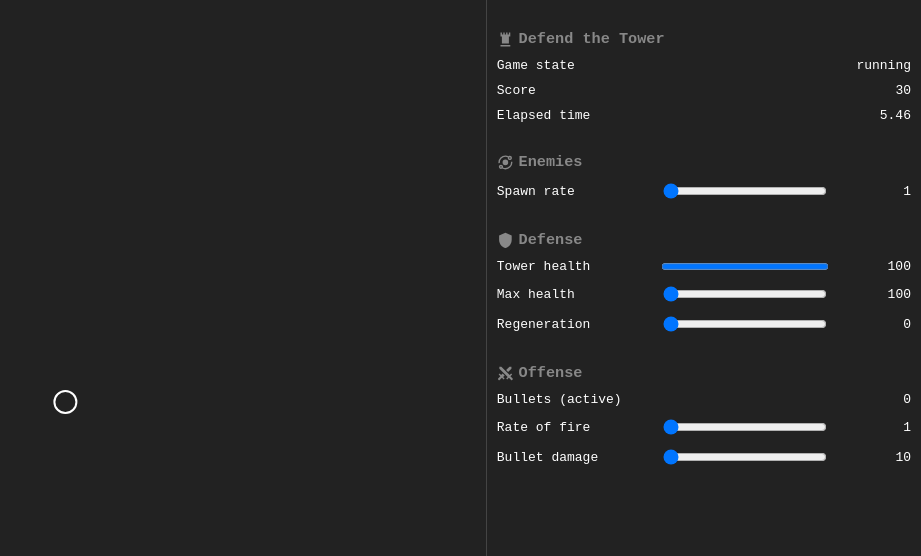
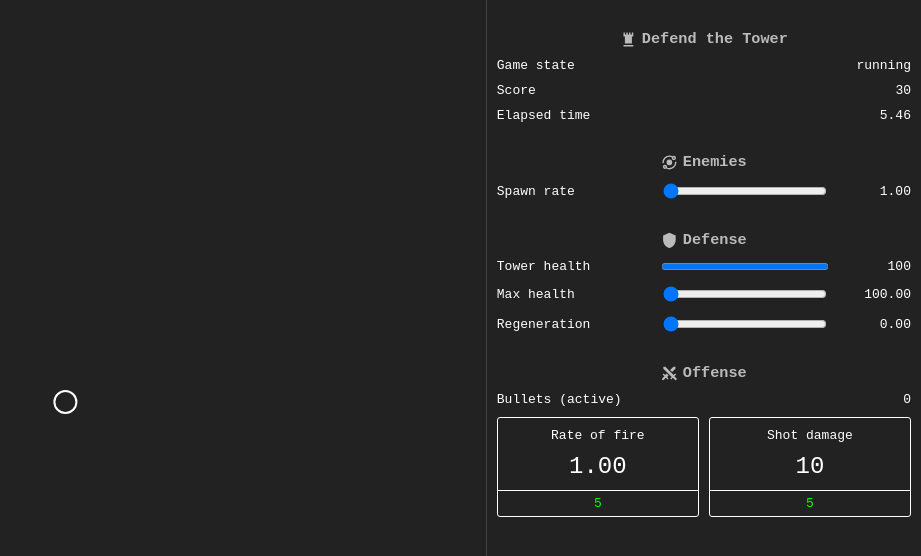
Before and after one commit to calebmpeterson/defend-the-tower, a React (Create React App) app: page / in a window 1280 px wide. Shown: the top 556 px of the page, without its empty margins (359-1280 px from the left). Built offline with nearby package versions, Linux system fonts and the light colour scheme.

Commit message:
UpgradeButton added and functional

```diff
--- /dev/null
+++ b/src/components/ControlRow.tsx
@@ -0,0 +1,14 @@
+import { css } from "@emotion/react";
+import { FC, PropsWithChildren } from "react";
+
+const layoutCss = css`
+  display: flex;
+  align-items: stretch;
+  gap: 10px;
+`;
+
+const ControlRow: FC<PropsWithChildren<{}>> = ({ children }) => (
+  <div css={layoutCss}>{children}</div>
+);
+
+export default ControlRow;
--- a/src/components/Controls.tsx
+++ b/src/components/Controls.tsx
@@ -21,6 +21,8 @@ import {
   mdiShield,
   mdiSwordCross,
 } from "@mdi/js";
+import ControlRow from "./ControlRow";
+import UpgradeButton from "./UpgradeButton";
 
 const layoutCss = css`
   display: flex;
@@ -115,7 +117,7 @@ const RangeControl: FC<RangeControlProps> = ({
         value={value}
         onChange={onChange}
       />
-      <div css={valueCss}>{value}</div>
+      <div css={valueCss}>{value.toFixed(2)}</div>
     </div>
   );
 };
@@ -124,8 +126,9 @@ const headerCss = css`
   margin: 20px 0 0 0;
   display: flex;
   align-items: center;
+  justify-content: center;
   gap: 5px;
-  color: #888;
+  color: #bbb;
 `;
 
 interface HeaderProps {
@@ -145,6 +148,16 @@ const Controls = () => {
   const gameState = useGameState();
   const bulletsCount = useBulletsCount();
   const score = useScore();
+
+  const [rateOfFire, setRateOfFire] = useRecoilState(rateOfFireState);
+  const onUpgradeRateOfFire = () => {
+    setRateOfFire((r) => r + 0.1);
+  };
+
+  const [bulletDamage, setBulletDamage] = useRecoilState(bulletDamageState);
+  const onUpgradeBulletDamage = () => {
+    setBulletDamage((r) => r + 1);
+  };
 
   return (
     <div css={layoutCss}>
@@ -178,18 +191,21 @@ const Controls = () => {
 
       <Header iconPath={mdiSwordCross}>Offense</Header>
       <Data label="Bullets (active)" value={bulletsCount} />
-      <RangeControl
-        label="Rate of fire"
-        recoilState={rateOfFireState}
-        min={1}
-        max={10}
-      />
-      <RangeControl
-        label="Bullet damage"
-        recoilState={bulletDamageState}
-        min={10}
-        max={50}
-      />
+
+      <ControlRow>
+        <UpgradeButton
+          property="rate-of-fire"
+          label="Rate of fire"
+          value={rateOfFire.toFixed(2)}
+          onUpgrade={onUpgradeRateOfFire}
+        />
+        <UpgradeButton
+          property="bullet-damage"
+          label="Shot damage"
+          value={bulletDamage.toFixed(0)}
+          onUpgrade={onUpgradeBulletDamage}
+        />
+      </ControlRow>
     </div>
   );
 };
--- /dev/null
+++ b/src/components/UpgradeButton.tsx
@@ -0,0 +1,89 @@
+import { css } from "@emotion/react";
+import { noop } from "lodash";
+import { FC } from "react";
+import { useRecoilState } from "recoil";
+import {
+  upgradeState,
+  useCanAffordUpgrade,
+  usePayForUpgrade,
+} from "../state/score";
+import { transition } from "../styles/Animation";
+import getUpgradeCost from "../utils/getUpgradeCost";
+
+interface Props {
+  label: string;
+  value: string | number;
+  property: string;
+  onUpgrade: () => void;
+}
+
+const buttonCss = css`
+  display: flex;
+  flex-direction: column;
+  align-items: center;
+  gap: 10px;
+  width: 50%;
+  box-sizing: border-box;
+
+  background-color: transparent;
+  border: 1px solid #fff;
+  border-radius: 3px;
+
+  cursor: pointer;
+  user-select: none;
+
+  transition: ${transition("background-color")};
+
+  &:hover {
+    background-color: rgba(255, 255, 255, 0.025);
+  }
+
+  &:focus {
+    outline: none;
+  }
+`;
+
+const labelCss = css`
+  padding-top: 10px;
+`;
+
+const valueCss = css`
+  font-size: 24px;
+`;
+
+const costOfUpgradeCss = (canUpgrade: boolean) => css`
+  width: 100%;
+  text-align: center;
+  border-top: 1px solid #fff;
+  padding: 5px 0;
+  color: ${canUpgrade ? "#0f0" : "#f08"};
+  transition: ${transition("color")};
+`;
+
+const UpgradeButton: FC<Props> = ({ label, value, property, onUpgrade }) => {
+  const [level, setLevel] = useRecoilState(upgradeState(property));
+  const costOfUpgrade = getUpgradeCost(level);
+  const canUpgrade = useCanAffordUpgrade(costOfUpgrade);
+  const payForUpgrade = usePayForUpgrade();
+
+  const onClick = () => {
+    setLevel((l) => l + 1);
+    payForUpgrade(costOfUpgrade);
+    onUpgrade();
+  };
+
+  return (
+    <div
+      css={buttonCss}
+      tabIndex={0}
+      role="button"
+      onClick={canUpgrade ? onClick : noop}
+    >
+      <div css={labelCss}>{label}</div>
+      <div css={valueCss}>{value}</div>
+      <div css={costOfUpgradeCss(canUpgrade)}>{costOfUpgrade}</div>
+    </div>
+  );
+};
+
+export default UpgradeButton;
--- a/src/state/score.ts
+++ b/src/state/score.ts
@@ -1,4 +1,4 @@
-import { atom, useRecoilValue } from "recoil";
+import { atom, atomFamily, useRecoilCallback, useRecoilValue } from "recoil";
 
 export const scoreState = atom<number>({
   key: "score",
@@ -6,3 +6,20 @@ export const scoreState = atom<number>({
 });
 
 export const useScore = () => useRecoilValue(scoreState);
+
+export const useCanAffordUpgrade = (cost: number) =>
+  useRecoilValue(scoreState) > cost;
+
+export const usePayForUpgrade = () =>
+  useRecoilCallback(
+    ({ set }) =>
+      (cost: number) => {
+        set(scoreState, (score) => score - cost);
+      },
+    []
+  );
+
+export const upgradeState = atomFamily<number, string>({
+  key: "upgrade/level",
+  default: 1,
+});
--- a/src/state/update.ts
+++ b/src/state/update.ts
@@ -101,7 +101,10 @@ export const useUpdate = () =>
         }
 
         // Maybe spawn a new enemy
-        if (Math.random() < get(enemySpawnRateState) / 100) {
+        if (
+          Math.random() <
+          (get(enemySpawnRateState) + get(elapsedState) / 100000) / 100
+        ) {
           const distance = screenMinimum * 0.8;
           const newEnemy = createEnemy(towerPosition, distance);
 
--- /dev/null
+++ b/src/styles/Animation.ts
@@ -0,0 +1,7 @@
+export const transitionDuration = 500;
+export const transitionTimingFunction = "ease-in-out";
+
+export const transition = (...attrs: string[]) =>
+  attrs
+    .map((attr) => `${attr} ${transitionDuration} ${transitionTimingFunction}`)
+    .join(", ");
--- /dev/null
+++ b/src/utils/getUpgradeCost.ts
@@ -0,0 +1,3 @@
+const getUpgradeCost = (level: number) => level * 2 + 3;
+
+export default getUpgradeCost;
```
